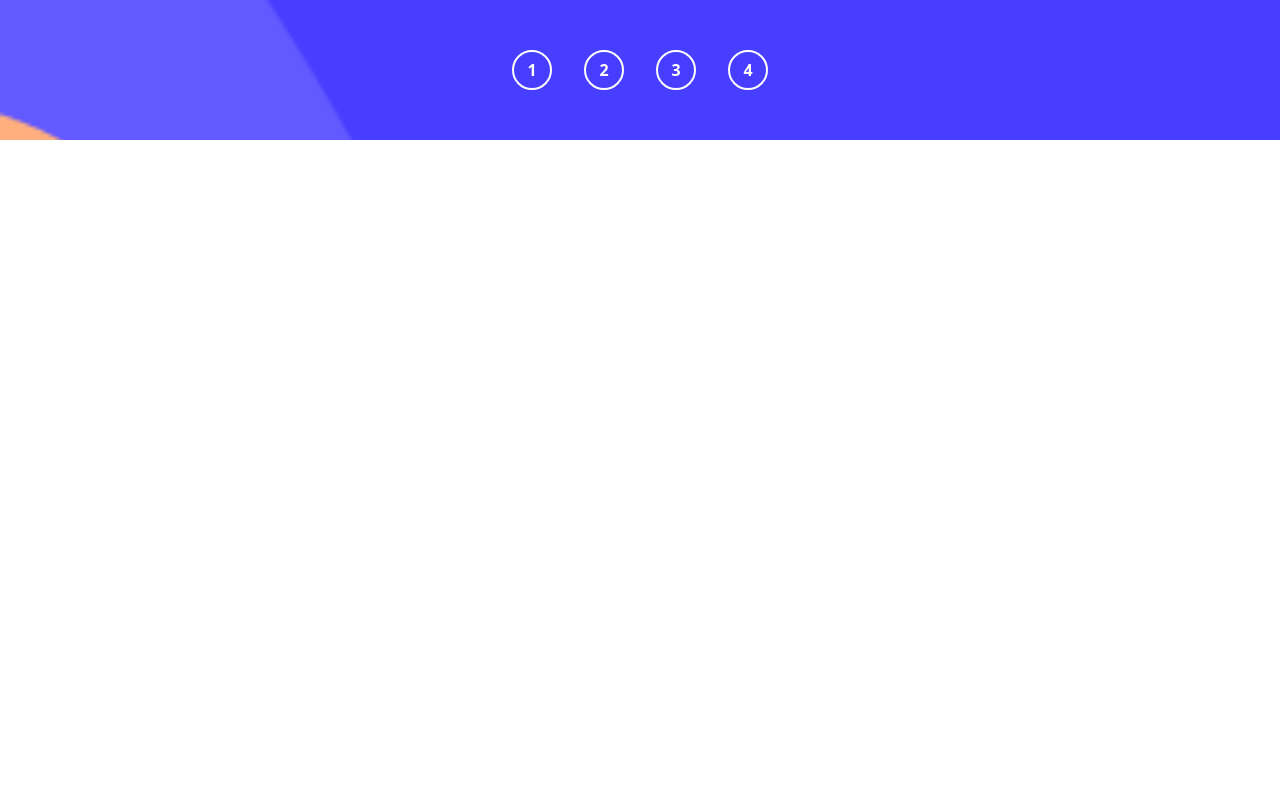
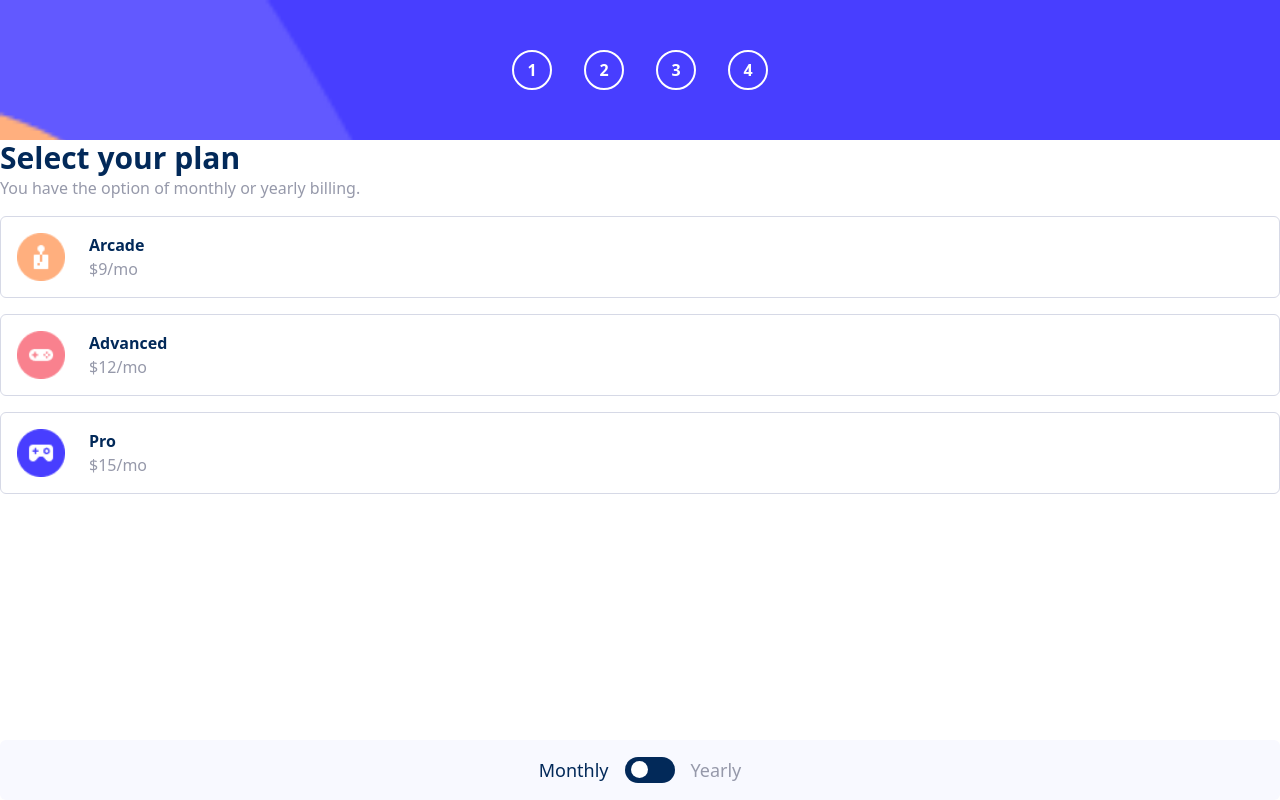
Before and after one commit to elizabet-bagdasaryan/multi-step-form, a React (Vite) app: page /plan in a window 1280 px wide. Built offline with nearby package versions, Linux system fonts and the light colour scheme.

Commit message:
wip: add plan page

```diff
--- a/src/App.tsx
+++ b/src/App.tsx
@@ -7,7 +7,7 @@ import {
 } from "react-router-dom";
 
 import Info from './Pages/Info.tsx';
-import Plan from './Pages/Plan.tsx';
+import Plan from './Pages/Plan/Plan.tsx';
 import Add from './Pages/Add.tsx';
 import Summary from './Pages/Summary';
 import Navbar from './Navigation/Navbar.tsx';
@@ -15,7 +15,7 @@ function App() {
  return (
 
    <Router>
-      <>
+      <div >
       <Navbar/>
         <Routes>
           <Route path="/" element={<Navigate to="/info" />} />
@@ -24,7 +24,7 @@ function App() {
           <Route path="/add" element={<Add />} />
           <Route path="/summary" element={<Summary />} />
         </Routes>
-        </>
+        </div>
     </Router>
 
   )
--- a/src/Pages/Info.tsx
+++ b/src/Pages/Info.tsx
@@ -17,13 +17,13 @@ function Info(){
     <h2 className="text-3xl text-denim font-bold">Personal info</h2>
     <p className="text-gray">Please provide your name, email address, and phone number</p>
     <div className="mb-6">
-        <label htmlFor="name" className="text-denim text-xl ">Name</label>
+        <label htmlFor="name" className="text-denim text-lg font-medium">Name</label>
         <br />
         <input
           type="text"
           name="name"
           value={name}
-          className="p-2 text-sm rounded"
+          className="p-2 text-sm rounded border border-1 border-gbor rounded-md p-2 w-full"
           placeholder="e.g. Stephen King"
           onChange={(e) => setName(e.target.value)}
         />
@@ -35,13 +35,13 @@ function Info(){
         )}
       </div>
       <div className="mb-6">
-        <label htmlFor="email">Email Address</label>
+        <label htmlFor="email"  className="text-denim text-lg font-medium">Email Address</label>
         <br />
         <input
           type="text"
           name="email"
           value={email}
-          className="p-2 text-sm rounded"
+          className="p-2 text-sm rounded border border-1 border-gbor rounded-md p-2 w-full"
           placeholder="e.g. stephenking@lorem.com"
           onChange={(e) => setEmail(e.target.value)}
         />
@@ -53,13 +53,13 @@ function Info(){
         )}
       </div>
       <div className="mb-6">
-        <label htmlFor="phone">Phone Number</label>
+        <label htmlFor="phone"  className="text-denim text-lg font-medium">Phone Number</label>
         <br />
 
         <input
           type="text"
           name="phone"
-          className="p-2 text-sm rounded "
+          className="p-2 text-sm rounded border border-1 border-gbor rounded-md p-2 w-full"
           placeholder="e.g. +1 234 567 890"
           value={phone}
 
--- /dev/null
+++ b/src/Pages/Plan/Plan.css
@@ -0,0 +1,63 @@
+.switch {
+    position: relative;
+    display: inline-block;
+    width: 50px;
+    height: 26px;
+  }
+
+  .switch input {
+    opacity: 0;
+    width: 0;
+    height: 0;
+  }
+
+  .slider {
+    position: absolute;
+    cursor: pointer;
+    top: 0;
+    left: 0;
+    right: 0;
+    bottom: 0;
+    background-color: #022959;
+    -webkit-transition: 0.4s;
+    transition: 0.4s;
+  }
+
+  .slider:before {
+    position: absolute;
+    content: "";
+    height: 17px;
+    width: 17px;
+    left: 6px;
+    bottom: 5px;
+    background-color:white;
+    -webkit-transition: 0.4s;
+    transition: 0.4s;
+  }
+
+
+
+  input:checked + .slider:before {
+    -webkit-transform: translateX(21px);
+    -ms-transform: translateX(21px);
+    transform: translateX(21px);
+  }
+
+  .slider.round {
+    border-radius: 34px;
+  }
+
+  .slider.round:before {
+    border-radius: 50%;
+  }
+
+  input:checked + .slider:before {
+    background-color: white;
+  }
+
+
+  .toggle{
+    position: absolute;
+    bottom:0;
+    left:0
+  }
--- /dev/null
+++ b/src/Pages/Plan/Plan.tsx
@@ -0,0 +1,74 @@
+import Arcade from "../../assets/arcade.png"
+import Advanced from "../../assets/advanced.png"
+import Pro from "../../assets/pro.png"
+import { useState } from "react";
+import "./Plan.css"
+
+function Plan(){
+
+
+ const [billing, setBilling] = useState(false);
+
+
+
+  const handleBilling = () => {
+    setBilling((prevState) => !prevState);
+  };
+
+
+
+    return(
+        <>
+
+    <h2 className="text-3xl text-denim font-bold">Select your plan</h2>
+    <p className="text-gray">You have the option of monthly or yearly billing.</p>
+    <div className="flex w-full border border-1 border-gbor rounded-md p-4 mt-4">
+<img src={Arcade} className="w-12 h-12 mr-6"/>
+<div>
+    <p className="text-denim font-bold">Arcade</p>
+    <p className="text-gray font-medium">$9/mo</p>
+</div>
+
+    </div>
+    <div className="flex w-full border border-1 border-gbor rounded-md p-4 mt-4">
+<img src={Advanced} className="w-12 h-12 mr-6"/>
+<div>
+    <p className="text-denim font-bold">Advanced</p>
+    <p className="text-gray font-medium">$12/mo</p>
+</div>
+
+    </div>
+
+    <div className="flex w-full border border-1 border-gbor rounded-md p-4 mt-4">
+<img src={Pro} className="w-12 h-12 mr-6"/>
+<div>
+    <p className="text-denim font-bold">Pro</p>
+    <p className="text-gray font-medium">$15/mo</p>
+</div>
+
+<div className="flex items-center bg-bgray rounded-md p-2 w-full toggle justify-center">
+        <p
+          className="text-denim text-lg font-medium my-2"
+          style={{ color: billing ? "#9699AA" : "#022959" }}
+        >
+      Monthly
+        </p>
+        <label className="switch mx-4">
+          <input type="checkbox" onClick={handleBilling} />
+          <span className="slider round"></span>
+        </label>
+        <p
+          className="text-black text-lg font-medium my-2"
+          style={{ color: billing ? "#022959" : "#9699AA" }}
+        >
+         Yearly
+        </p>
+      </div>
+
+    </div>
+        </>
+    )
+}
+
+
+export default Plan
--- a/tailwind.config.js
+++ b/tailwind.config.js
@@ -10,6 +10,8 @@ export default {
         denim: '#022959',
         sky: '#BEE2FD',
         gray: "#9699AA",
+        gbor:"#D6D9E6",
+        bgray: "#F8F9FF"
       },
     },
   },
```
Also changed, not shown: src/Pages/Plan.tsx (deleted, +0 -8 lines).
